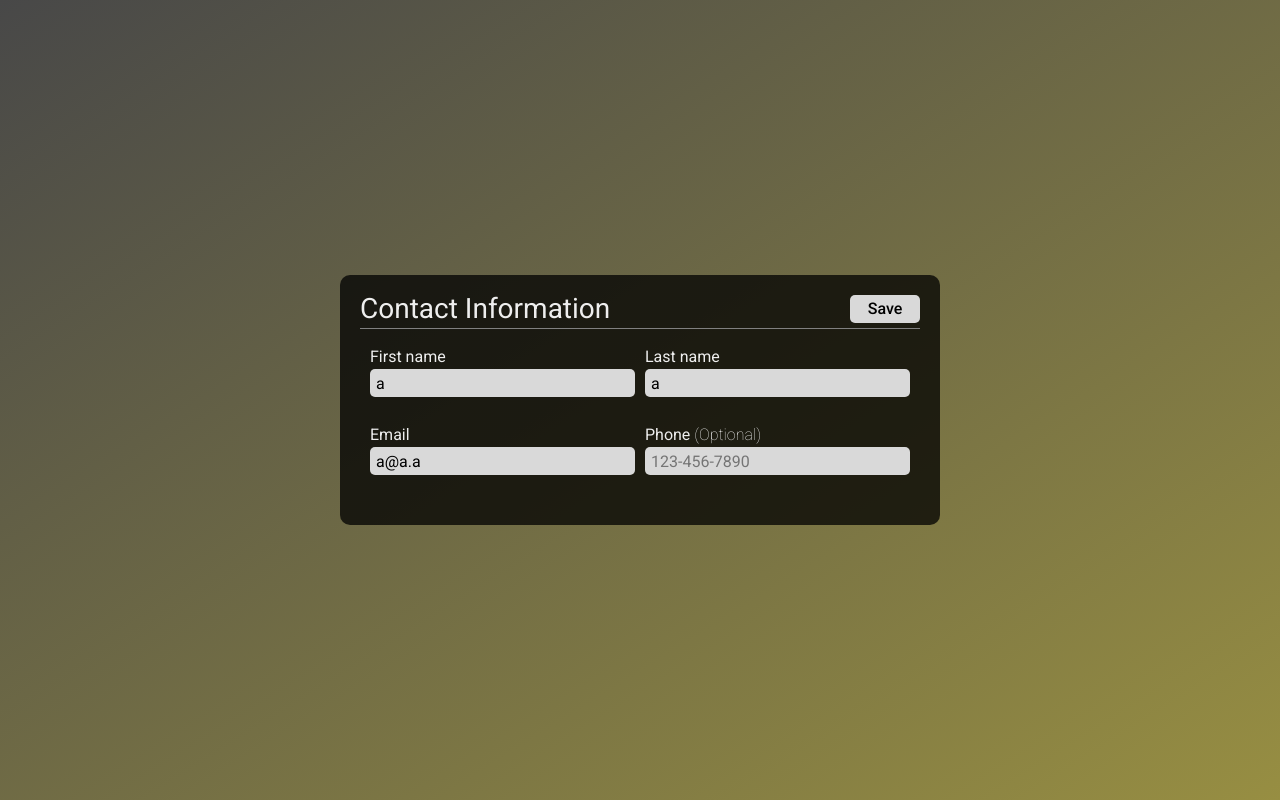
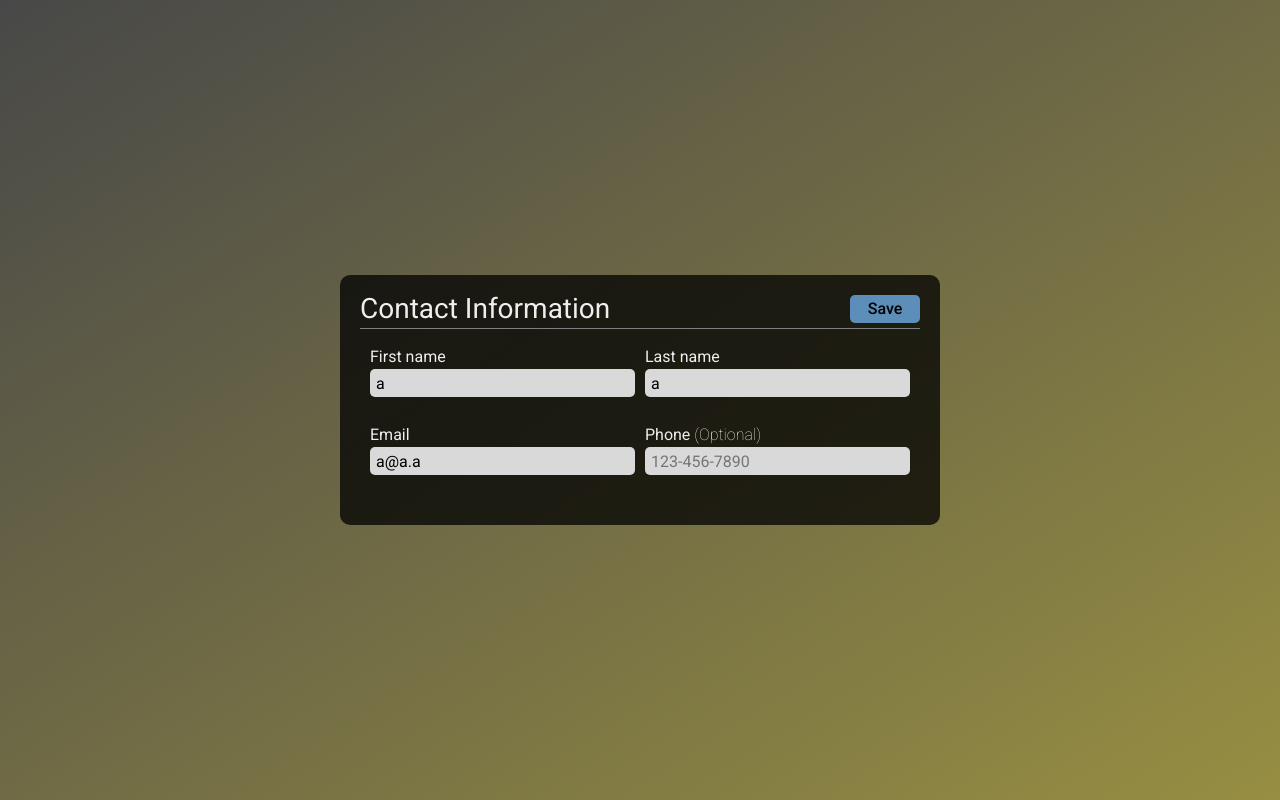
Before and after one commit to pv-230/odin-cv-app, a React app: page / in a window 1280 px wide. Built offline with nearby package versions, Linux system fonts and the light colour scheme.

Commit message:
Update button color

```diff
--- a/src/components/CV/CV.css
+++ b/src/components/CV/CV.css
@@ -2,7 +2,7 @@
   --cv-bg-color: rgba(0, 0, 0, 0.75);
   --font-color: #eee;
   --input-bg-color: #d9d9d9;
-  --button-bg-color: var(--input-bg-color);
+  --button-bg-color: #5d8db9;
   --button-font-color: black;
   --button-hover-bg-color: transparent;
   --button-hover-font-color: var(--font-color);
@@ -10,6 +10,7 @@
 
   --input-height: calc(1rem + 12px);
   --input-padding: 5px;
+  --title-bar-font-size: 1.75rem;
 }
 
 .cv {
--- a/src/components/ContactInfo/ContactInfo.css
+++ b/src/components/ContactInfo/ContactInfo.css
@@ -19,7 +19,7 @@
 }
 
 .contact-info__title {
-  font-size: 1.75rem;
+  font-size: var(--title-bar-font-size);
 }
 
 .contact-info__update-btn {
```
